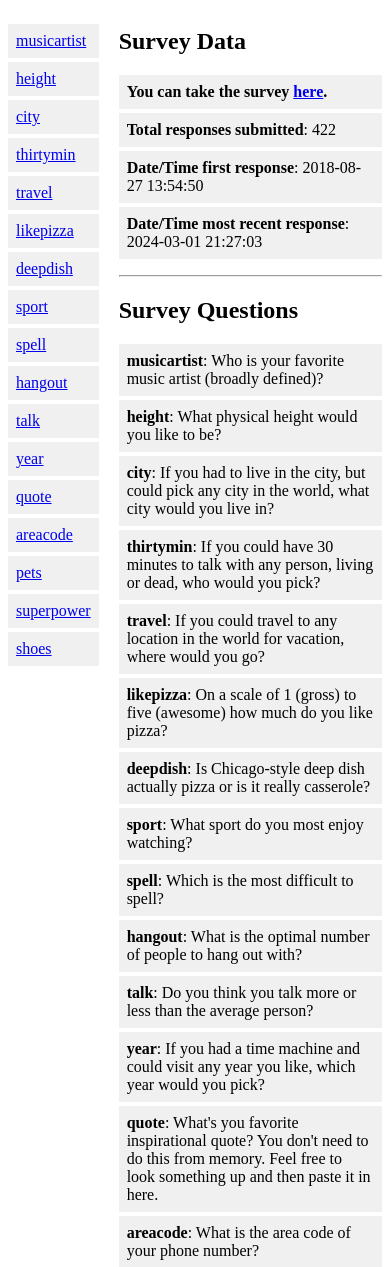
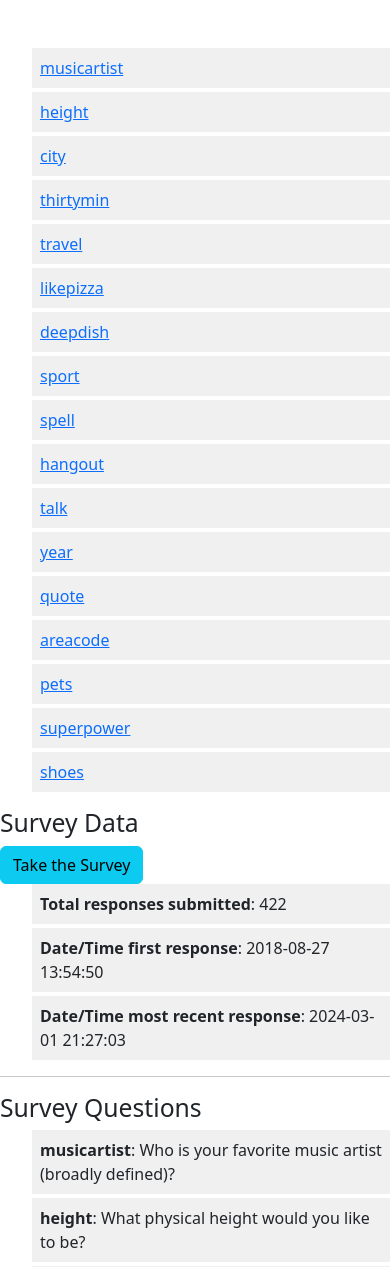
Before and after one commit to IWU-CS253/cs253-bootstrap-funsurvey-kaylee_ben_ethan_sam, a Flask app: page / in a window 390 px wide. Shown: the top 1267 px of the page. Run offline with Flask 3, Linux system fonts and the light colour scheme.

Commit message:
Added bootstrap; turned the survey link into a btn

```diff
--- a/templates/index.html
+++ b/templates/index.html
@@ -2,8 +2,8 @@
 {% block body %}
     <h2>Survey Data</h2>
 
+    <a class="btn btn-info" href="https://docs.google.com/forms/d/e/1FAIpQLSfWw-znStt5iF2Dc7eIoXNn24Ulxhm9fEDVggtAxoAyXLfyIA/viewform">Take the Survey</a>
     <ul>
-        <li><b>You can take the survey <a href="https://docs.google.com/forms/d/e/1FAIpQLSfWw-znStt5iF2Dc7eIoXNn24Ulxhm9fEDVggtAxoAyXLfyIA/viewform">here</a>.</b></li>
         <li><b>Total responses submitted</b>: {{ responses }} </li>
         <li><b>Date/Time first response</b>: {{ first }}</li>
         <li><b>Date/Time most recent response</b>: {{ last }}</li>
--- a/templates/layout.html
+++ b/templates/layout.html
@@ -3,11 +3,14 @@
 <head>
     <title>Fun Survey Dashboard</title>
     <link rel="stylesheet" type="text/css" href="{{ url_for('static', filename='style.css') }}">
+    <link rel="stylesheet" href="https://cdn.jsdelivr.net/npm/bootstrap@5.3.3/dist/css/bootstrap.min.css">
+    <script src="https://cdn.jsdelivr.net/npm/bootstrap@5.3.3/dist/js/bootstrap.bundle.min.js"></script>
+    <meta name="viewport" content="width=device-width, initial-scale=1">
 </head>
 <body>
 
-<div class="container">
-    <div class="left-column">
+<div class="row my-5">
+    <div class="col-sm-2">
         <ul>
             {% for key, value in label_dict.items() %}
                 {%  if key != "Timestamp" %}
@@ -17,7 +20,7 @@
         </ul>
     </div>
 
-    <div class="page">
+    <div class="col">
       {% for message in get_flashed_messages() %}
         <div class="flash">{{ message }}</div>
       {% endfor %}
--- a/templates/textentry.html
+++ b/templates/textentry.html
@@ -4,6 +4,7 @@
     <h2 class="subtitle">Question</h2>
     Question: {{ qtext }}
 
+    <hr>
     <div class = "chart">
     <h2 class="subtitle">Chart</h2>
     <img src="{{ chart }}" alt="Count Plot {{ title }}">
```
